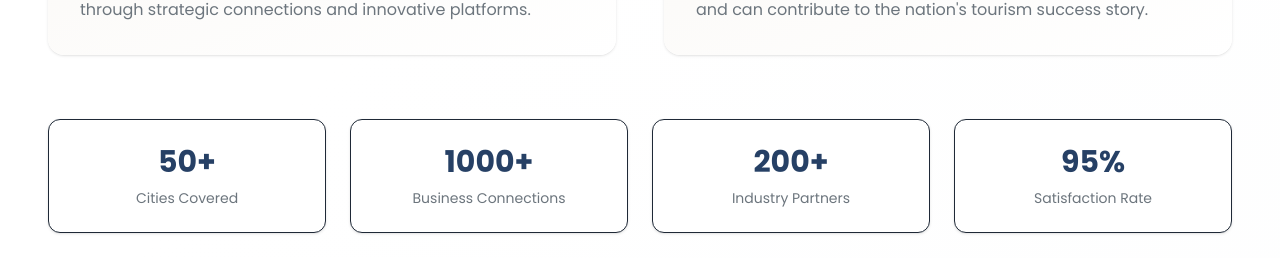
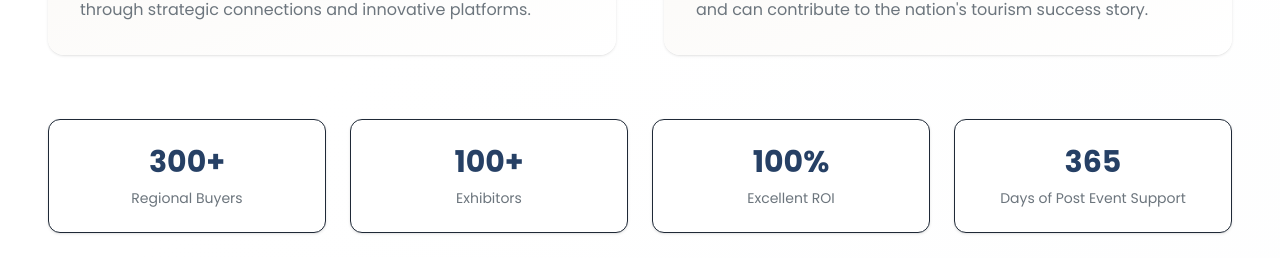
Before and after one commit to nilesh0700/Trex-Next, a Next.js app in the folder client/: page /about in a window 1280 px wide. Shown: the part 1254-1512 px from the top of the page. Built offline with nearby package versions, Linux system fonts and the light colour scheme; no server answers.

Commit message:
content cahnage in about us page

```diff
--- a/client/src/components/AboutUsDetailed.tsx
+++ b/client/src/components/AboutUsDetailed.tsx
@@ -163,20 +163,20 @@ export default function AboutUsDetailed() {
         {/* Stats Section */}
         <div className="grid grid-cols-2 lg:grid-cols-4 gap-6 mb-16">
           <div className="text-center p-6 bg-white rounded-xl shadow-sm border animate-fadeInUp animation-delay-600">
-            <div className="text-3xl font-bold text-[#264065] font-['Poppins'] mb-2">50+</div>
-            <div className="text-[#6c757d] text-sm font-['Poppins']">Cities Covered</div>
+            <div className="text-3xl font-bold text-[#264065] font-['Poppins'] mb-2">300+</div>
+            <div className="text-[#6c757d] text-sm font-['Poppins']">Regional Buyers</div>
           </div>
           <div className="text-center p-6 bg-white rounded-xl shadow-sm border animate-fadeInUp animation-delay-700">
-            <div className="text-3xl font-bold text-[#264065] font-['Poppins'] mb-2">1000+</div>
-            <div className="text-[#6c757d] text-sm font-['Poppins']">Business Connections</div>
+            <div className="text-3xl font-bold text-[#264065] font-['Poppins'] mb-2">100+</div>
+            <div className="text-[#6c757d] text-sm font-['Poppins']">Exhibitors</div>
           </div>
           <div className="text-center p-6 bg-white rounded-xl shadow-sm border animate-fadeInUp animation-delay-800">
-            <div className="text-3xl font-bold text-[#264065] font-['Poppins'] mb-2">200+</div>
-            <div className="text-[#6c757d] text-sm font-['Poppins']">Industry Partners</div>
+            <div className="text-3xl font-bold text-[#264065] font-['Poppins'] mb-2">100%</div>
+            <div className="text-[#6c757d] text-sm font-['Poppins']">Excellent ROI</div>
           </div>
           <div className="text-center p-6 bg-white rounded-xl shadow-sm border animate-fadeInUp animation-delay-900">
-            <div className="text-3xl font-bold text-[#264065] font-['Poppins'] mb-2">95%</div>
-            <div className="text-[#6c757d] text-sm font-['Poppins']">Satisfaction Rate</div>
+            <div className="text-3xl font-bold text-[#264065] font-['Poppins'] mb-2">365</div>
+            <div className="text-[#6c757d] text-sm font-['Poppins']">Days of Post Event Support</div>
           </div>
         </div>
 
```
